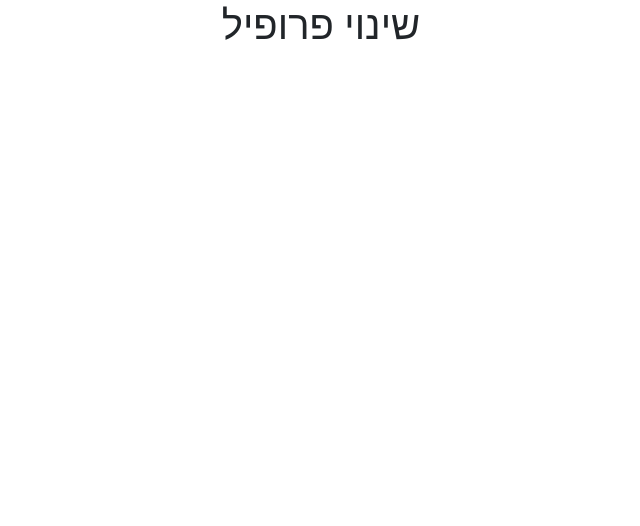
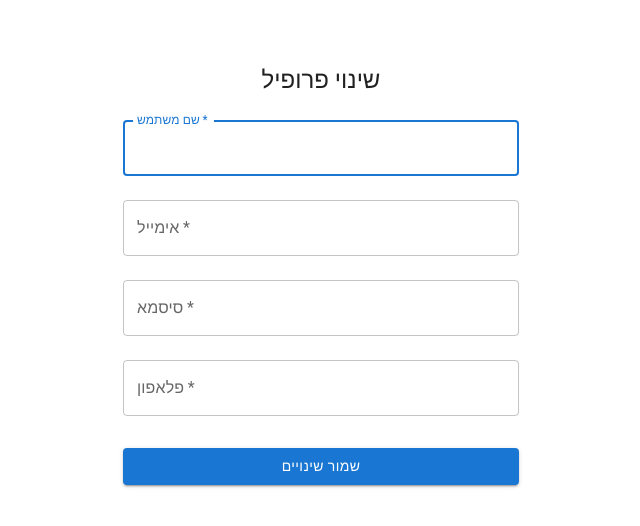
Before and after one commit to diversi-tech/bergman-front, a React (Create React App) app: page /Profile in a window 1280 px wide. Shown: the top 526 px of the page, without its empty margins (319-959 px from the left). Built offline with nearby package versions, Linux system fonts and the light colour scheme.

Commit message:
changes4

```diff
--- a/src/components/newHomePage.jsx
+++ b/src/components/newHomePage.jsx
@@ -1,31 +1,97 @@
-import React from 'react';
+// import React from 'react';
+// import './newHomePage.css';
+// import { Button, Box, Container, Typography, AppBar, Toolbar, CssBaseline } from '@mui/material';
+// import { useNavigate } from 'react-router-dom';
+// const img1 = require('../images/logo small.jpg');
+
+
+// const NewHomePage = () => {
+//     const navigate = useNavigate();
+
+//     const handleNavigation = (path) => {
+//         navigate(path);
+//     };
+
+//     return (
+//         <React.Fragment>
+//             <CssBaseline />
+//             <AppBar position="static">
+//                 <Toolbar sx={{ justifyContent: 'space-between' }}>
+
+//                     <Box>
+//                         <Button color="inherit" id="profile" onClick={() => handleNavigation('/profile')}>
+//                             שינוי פרופיל
+//                         </Button>
+//                     </Box>
+//                     <Box sx={{ display: 'flex', alignItems: 'center' }}>
+//                         <Box>
+//                             <Button color="inherit" id="register"onClick={() => handleNavigation('/register')}>
+//                                 הרשמה
+//                             </Button>
+//                         </Box>
+//                         <Box ml={1}>
+//                             <Button color="inherit" onClick={() => handleNavigation('/login')}>
+//                                 כניסה
+//                             </Button>
+//                         </Box>
+//                     </Box>
+//                 </Toolbar>
+//             </AppBar>
+//             <Container>
+//                 <Typography variant="h4" gutterBottom align="center" sx={{ mt: 9 }}>
+//                     <img src={img1} alt="תיאור תמונה" className='image' />
+//                 </Typography>
+
+//             </Container>
+//             <Box component="footer" sx={{ py: 3, px: 2, mt: 'calc(30rem - 30px)', backgroundColor: (theme) => theme.palette.grey[200], textAlign: 'center' }}>
+//                 <Container maxWidth="sm">
+//                     <Typography variant="body1">
+
+//                         <span> צור קשר: חנה ברגמן </span>
+//                         <span> פל': 055-555-555  </span>
+//                         אימייל: kkk@gmail.com
+//                     </Typography>
+//                 </Container>
+//             </Box>
+
+//         </React.Fragment>
+//     );
+// };
+
+// export default NewHomePage;
+
+
+import React, { useState } from 'react';
 import './newHomePage.css';
-import { Button, Box, Container, Typography, AppBar, Toolbar, CssBaseline } from '@mui/material';
+import { Button, Box, Container, Typography, AppBar, Toolbar, CssBaseline, Modal, Backdrop, Fade } from '@mui/material';
 import { useNavigate } from 'react-router-dom';
+import ProfileChange from './profile';
 const img1 = require('../images/logo small.jpg');
-
 
 const NewHomePage = () => {
     const navigate = useNavigate();
+    const [open, setOpen] = useState(false);
 
     const handleNavigation = (path) => {
         navigate(path);
     };
+
+    const handleOpen = () => setOpen(true);
+    const handleClose = () => setOpen(false);
 
     return (
         <React.Fragment>
             <CssBaseline />
             <AppBar position="static">
                 <Toolbar sx={{ justifyContent: 'space-between' }}>
-
                     <Box>
-                        <Button color="inherit" id="profile" onClick={() => handleNavigation('/profile')}>
+                        <Button color="inherit" id="profile" onClick={handleOpen}>
                             שינוי פרופיל
                         </Button>
                     </Box>
                     <Box sx={{ display: 'flex', alignItems: 'center' }}>
                         <Box>
-                            <Button color="inherit" id="register"onClick={() => handleNavigation('/register')}>
+                            <Button color="inherit" id="register" onClick={() => handleNavigation('/register')}>
                                 הרשמה
                             </Button>
                         </Box>
@@ -41,12 +107,10 @@ const NewHomePage = () => {
                 <Typography variant="h4" gutterBottom align="center" sx={{ mt: 9 }}>
                     <img src={img1} alt="תיאור תמונה" className='image' />
                 </Typography>
-
             </Container>
             <Box component="footer" sx={{ py: 3, px: 2, mt: 'calc(30rem - 30px)', backgroundColor: (theme) => theme.palette.grey[200], textAlign: 'center' }}>
                 <Container maxWidth="sm">
                     <Typography variant="body1">
-
                         <span> צור קשר: חנה ברגמן </span>
                         <span> פל': 055-555-555  </span>
                         אימייל: kkk@gmail.com
@@ -54,6 +118,40 @@ const NewHomePage = () => {
                 </Container>
             </Box>
 
+            <Modal
+                aria-labelledby="transition-modal-title"
+                aria-describedby="transition-modal-description"
+                open={open}
+                onClose={handleClose}
+                closeAfterTransition
+                BackdropComponent={Backdrop}
+                BackdropProps={{
+                    timeout: 500,
+                }}
+            >
+                <Fade in={open}>
+                    <Box
+                        display="flex"
+                        flexDirection="column"
+                        alignItems="center"
+                        justifyContent="center"
+                        style={{
+                            position: 'absolute',
+                            top: '50%',
+                            left: '50%',
+                            transform: 'translate(-50%, -50%)',
+                            width: 370,
+                            backgroundColor: 'white',
+                            border: '2px solid lightblue',
+                            borderRadius: '15px',
+                            boxShadow: 24,
+                            padding: 16,
+                        }}
+                    >
+                        <ProfileChange />
+                    </Box>
+                </Fade>
+            </Modal>
         </React.Fragment>
     );
 };
--- a/src/components/profile.jsx
+++ b/src/components/profile.jsx
@@ -1,10 +1,102 @@
 
-import React from 'react';
+import React, { useState } from 'react';
+import { Button, TextField, Box, Typography, Container, CssBaseline } from '@mui/material';
 
-export default function Profile() {
+const ProfileChange = () => {
+    const [profile, setProfile] = useState({
+        username: '',
+        email: '',
+        password: '',
+        phone: ''
+    });
+
+    const handleChange = (e) => {
+        const { name, value } = e.target;
+        setProfile((prevProfile) => ({
+            ...prevProfile,
+            [name]: value,
+        }));
+    };
+
+    const handleSubmit = (e) => {
+        e.preventDefault();
+        // כאן תוסיף את הקוד לשמירת השינויים
+        console.log('פרופיל נשמר:', profile);
+    };
+
     return (
-        <div style={{ display: 'flex', justifyContent: 'center',  height: '100vh' }}>
-            <h1>שינוי פרופיל</h1>
-        </div>
+        <Container component="main" maxWidth="xs">
+            <CssBaseline />
+            <Box
+                sx={{
+                    marginTop: 8,
+                    display: 'flex',
+                    flexDirection: 'column',
+                    alignItems: 'center',
+                }}
+            >
+                <Typography component="h1" variant="h5">
+                    שינוי פרופיל
+                </Typography>
+                <Box component="form" onSubmit={handleSubmit} sx={{ mt: 1 }}>
+                    <TextField
+                        margin="normal"
+                        required
+                        fullWidth
+                        id="username"
+                        label="שם משתמש"
+                        name="username"
+                        autoComplete="username"
+                        autoFocus
+                        value={profile.username}
+                        onChange={handleChange}
+                    />
+                    <TextField
+                        margin="normal"
+                        required
+                        fullWidth
+                        id="email"
+                        label="אימייל"
+                        name="email"
+                        autoComplete="email"
+                        value={profile.email}
+                        onChange={handleChange}
+                    />
+                    <TextField
+                        margin="normal"
+                        required
+                        fullWidth
+                        id="password"
+                        label="סיסמא"
+                        name="password"
+                        type="password"
+                        autoComplete="current-password"
+                        value={profile.password}
+                        onChange={handleChange}
+                    />
+                    <TextField
+                        margin="normal"
+                        required
+                        fullWidth
+                        id="phone"
+                        label="פלאפון"
+                        name="phone"
+                        autoComplete="phone"
+                        value={profile.phone}
+                        onChange={handleChange}
+                    />
+                    <Button
+                        type="submit"
+                        fullWidth
+                        variant="contained"
+                        sx={{ mt: 3, mb: 2 }}
+                    >
+                        שמור שינויים
+                    </Button>
+                </Box>
+            </Box>
+        </Container>
     );
-}
+};
+
+export default ProfileChange;
```
